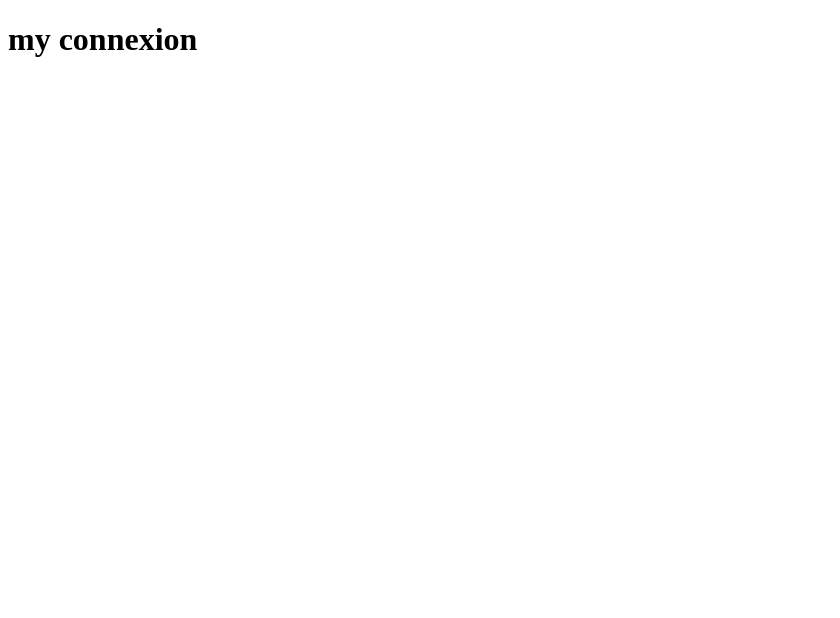
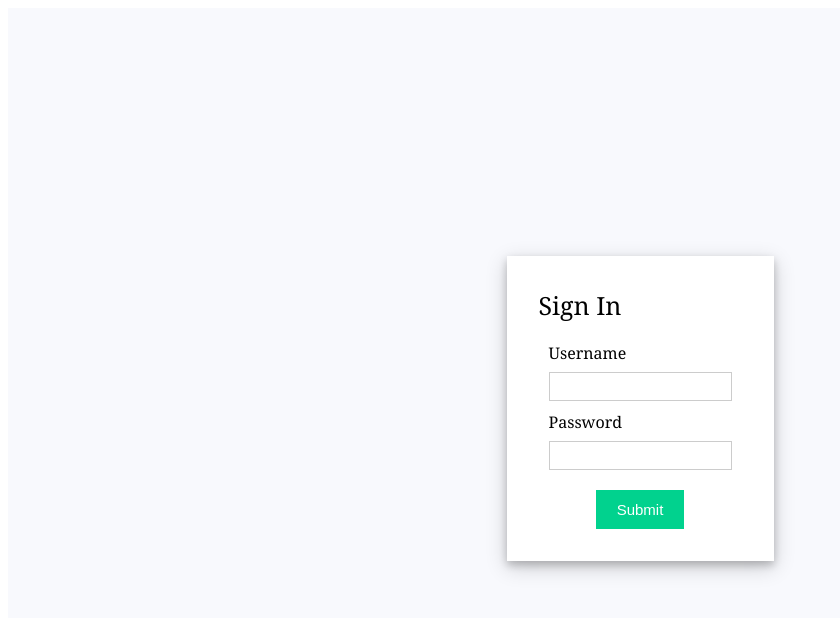
Before and after one commit to HamaBarhamou/Bacorex_GES, a React (Create React App) app: page / in a window 1280 px wide. Shown: the top 618 px of the page, without its empty margins (0-840 px from the left). Built offline with nearby package versions, Linux system fonts and the light colour scheme.

Commit message:
add css connexion pages

```diff
--- a/src/App.js
+++ b/src/App.js
@@ -6,7 +6,7 @@
 /*   By: Barhamou <hamabarhamou@gmail.com>          +#+  +:+       +#+        */
 /*                                                +#+#+#+#+#+   +#+           */
 /*   Created: 2022/09/27 14:15:49 by Barhamou          #+#    #+#             */
-/*   Updated: 2022/09/27 15:27:19 by Barhamou         ###   ########.fr       */
+/*   Updated: 2022/09/27 20:29:09 by Barhamou         ###   ########.fr       */
 /*                                                                            */
 /* ************************************************************************** */
 
@@ -14,6 +14,7 @@
 import React from "react";
 import {BrowserRouter, Routes, Route} from "react-router-dom";
 import Connexion from "./pages/Connexion";
+import Home from "./pages/Home"
 
 
 function App() {
@@ -21,6 +22,7 @@
     <BrowserRouter>
         <Routes>
         <Route path="/" element={<Connexion/>} />
+        <Route path="/home" element={<Home/>} />
         </Routes>
     </BrowserRouter>
   );
--- a/src/pages/Connexion.js
+++ b/src/pages/Connexion.js
@@ -6,18 +6,94 @@
 /*   By: Barhamou <hamabarhamou@gmail.com>          +#+  +:+       +#+        */
 /*                                                +#+#+#+#+#+   +#+           */
 /*   Created: 2022/09/27 15:27:02 by Barhamou          #+#    #+#             */
-/*   Updated: 2022/09/27 16:48:30 by Barhamou         ###   ########.fr       */
+/*   Updated: 2022/09/27 20:35:53 by Barhamou         ###   ########.fr       */
 /*                                                                            */
 /* ************************************************************************** */
 
-import React from 'react';
+import React, { useState } from "react";
+import ReactDOM from "react-dom";
+import '../styles/styles.css'
+
 
 const Connexion = () => {
-  return (
-    <div>
-        <h1>my connexion</h1>
-    </div>
-  );
+    const [errorMessages, setErrorMessages] = useState({});
+    const [isSubmitted, setIsSubmitted] = useState(false);
+    // User Login info
+    const database = [
+        {
+        username: "user1",
+        password: "pass1"
+        },
+        {
+        username: "user2",
+        password: "pass2"
+        }
+    ];
+
+    const errors = {
+        uname: "invalid username",
+        pass: "invalid password"
+    };
+
+    const handleSubmit = (event) => {
+        //Prevent page reload
+        event.preventDefault();
+
+        var { uname, pass } = document.forms[0];
+
+        // Find user login info
+        const userData = database.find((user) => user.username === uname.value);
+
+        // Compare user info
+        if (userData) {
+          if (userData.password !== pass.value) {
+            // Invalid password
+            setErrorMessages({ name: "pass", message: errors.pass });
+          } else {
+            setIsSubmitted(true);
+          }
+        } else {
+          // Username not found
+          setErrorMessages({ name: "uname", message: errors.uname });
+        }
+    };
+
+     // Generate JSX code for error message
+    const renderErrorMessage = (name) =>
+     name === errorMessages.name && (
+        <div className="error">{errorMessages.message}</div>
+    );
+
+    // JSX code for login form
+    const renderForm = (
+        <div className="form">
+        <form onSubmit={handleSubmit}>
+            <div className="input-container">
+            <label>Username </label>
+            <input type="text" name="uname" required />
+            {renderErrorMessage("uname")}
+            </div>
+            <div className="input-container">
+            <label>Password </label>
+            <input type="password" name="pass" required />
+            {renderErrorMessage("pass")}
+            </div>
+            <div className="button-container">
+            <input type="submit" />
+            </div>
+        </form>
+        </div>
+    );
+
+
+    return (
+        <div className="app">
+            <div className="login-form">
+                <div className="title">Sign In</div>
+                {isSubmitted ? <div>User is successfully logged in</div> : renderForm}
+            </div>
+        </div>
+    );
 };
 
 
--- /dev/null
+++ b/src/styles/styles.css
@@ -0,0 +1,63 @@
+.app {
+    font-family: sans-serif;
+    display: flex;
+    align-items: center;
+    justify-content: center;
+    flex-direction: column;
+    gap: 20px;
+    height: 100vh;
+    font-family: Cambria, Cochin, Georgia, Times, "Times New Roman", serif;
+    background-color: #f8f9fd;
+  }
+
+  input[type="text"],
+  input[type="password"] {
+    height: 25px;
+    border: 1px solid rgba(0, 0, 0, 0.2);
+  }
+
+  input[type="submit"] {
+    margin-top: 10px;
+    cursor: pointer;
+    font-size: 15px;
+    background: #01d28e;
+    border: 1px solid #01d28e;
+    color: #fff;
+    padding: 10px 20px;
+  }
+
+  input[type="submit"]:hover {
+    background: #6cf0c2;
+  }
+
+  .button-container {
+    display: flex;
+    justify-content: center;
+  }
+
+  .login-form {
+    background-color: white;
+    padding: 2rem;
+    box-shadow: 0 4px 8px 0 rgba(0, 0, 0, 0.2), 0 6px 20px 0 rgba(0, 0, 0, 0.19);
+  }
+
+  .list-container {
+    display: flex;
+  }
+
+  .error {
+    color: red;
+    font-size: 12px;
+  }
+
+  .title {
+    font-size: 25px;
+    margin-bottom: 20px;
+  }
+
+  .input-container {
+    display: flex;
+    flex-direction: column;
+    gap: 8px;
+    margin: 10px;
+  }
```
